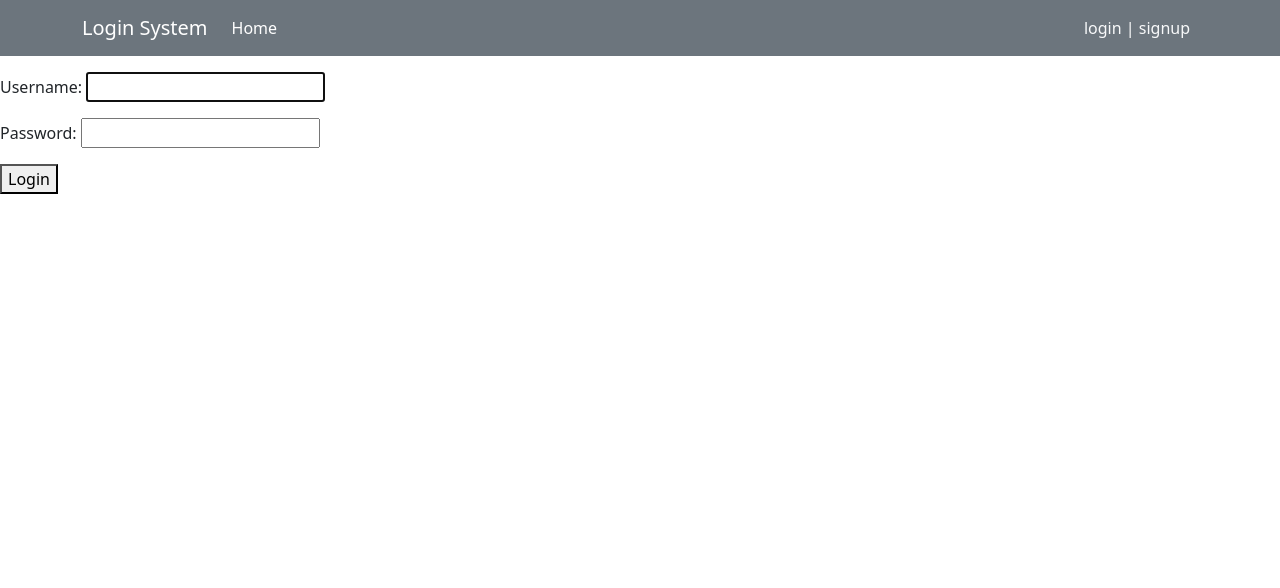
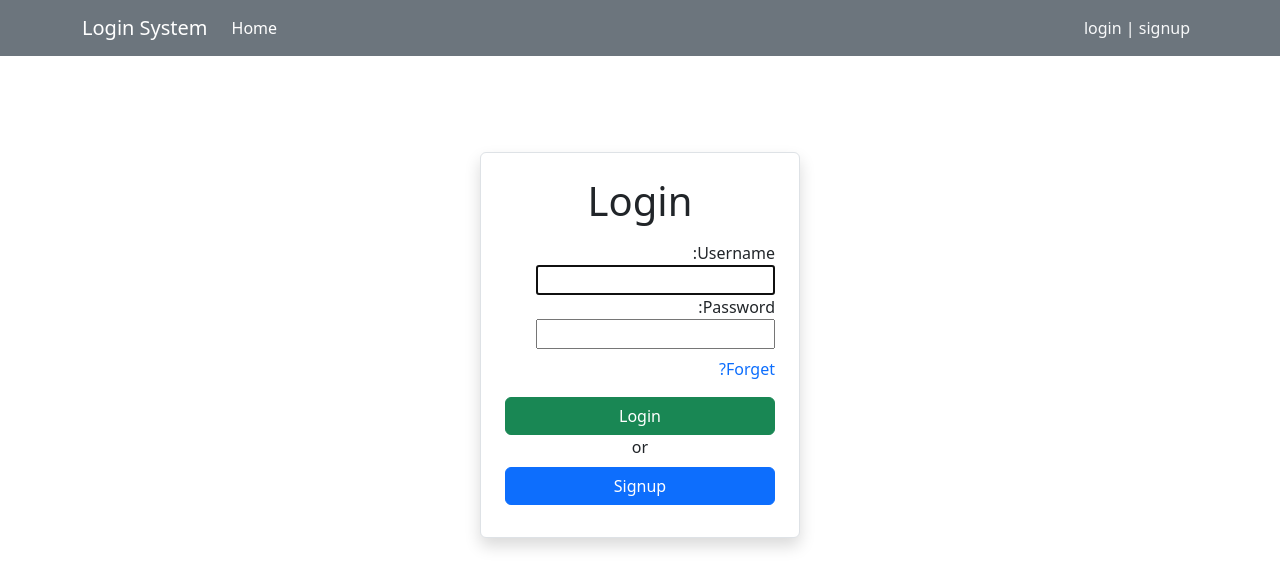
Before and after one commit to amahadnezhad/Login_System, a Django app: page /accounts/login/ in a window 1280 px wide. Shown: the top 588 px of the page. Run offline with Django 5.2, Linux system fonts and the light colour scheme.

Commit message:
Update login Template

```diff
--- a/templates/registration/login.html
+++ b/templates/registration/login.html
@@ -3,9 +3,29 @@
 {% block page_title %}Login{% endblock page_title %}
 
 {% block content %}
-    <form action="" method="POST">
-        {% csrf_token %}
-        {{ form.as_p }}
-        <button type="submit">Login</button>
-    </form>
+
+    <div class="d-flex justify-content-center mt-5" dir="rtl">
+    <div class="col-xl-3 col-lg-4 col-md-5 col-sm-5 col-xs-6 bg-white m-3 m-sm-5 border rounded px-4 pt-4 pb-3 shadow">
+        <form method="post">
+            <h1 class="text-center mb-3">Login</h1>
+            {% csrf_token %}
+            {{ form }}
+            <div class="d-flex justify-content-between align-items-center">
+                <div class="mt-2">
+                    <a class="text-decoration-none" href="{% url 'password_reset' %}">Forget?</a>
+                </div>
+            </div>
+            <button type="submit" class="btn btn-success mt-3 w-100">Login</button>
+            <div class="line-with-middle-sep">
+                <center>
+                    <span>
+                    or
+                  </span>
+                </center>
+
+            </div>
+            <a href="{% url 'signup' %}" class="btn btn-primary mt-2 mb-3 w-100">Signup</a>
+        </form>
+    </div>
+
 {% endblock content %}
```
Also changed, not shown: db.sqlite3.
